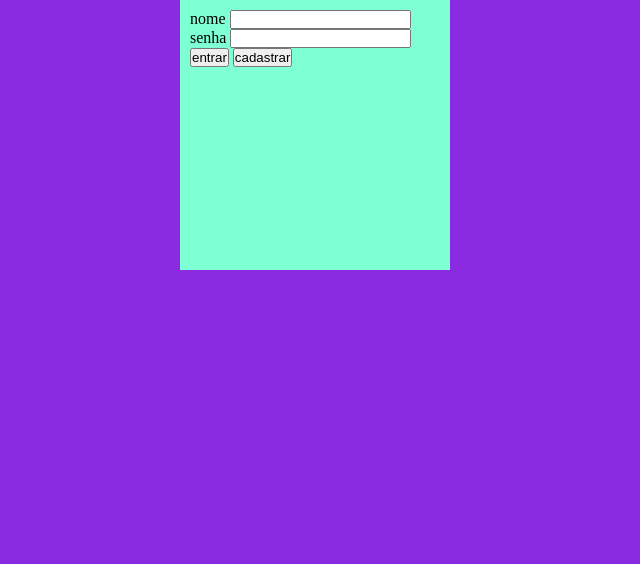
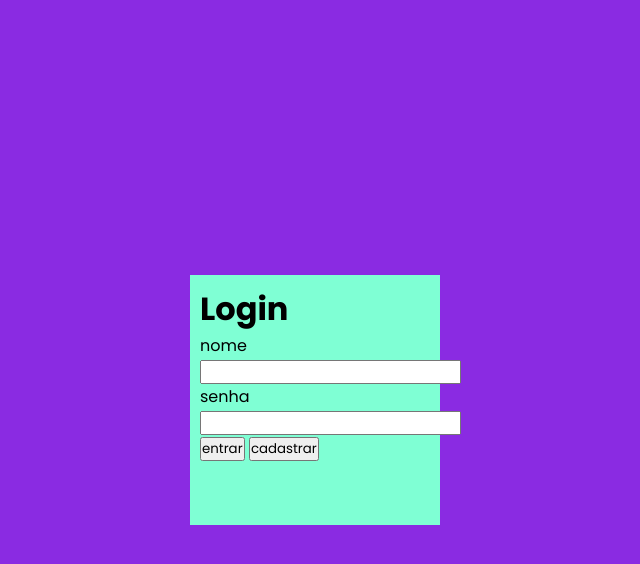
Before and after one commit to BuxaCanhao/site, a plain HTML site: page index.html in a window 1280 px wide. Shown: the whole page, without its empty margins (325-965 px from the left). Drawn offline with Linux system fonts and the light colour scheme.

Commit message:
alt-1042-091025

```diff
--- a/index.html
+++ b/index.html
@@ -7,14 +7,15 @@
 </head>
 <body>
   <main>
+    <h1>Login</h1>
     <form action="login">
       <label for="name">nome</label>
       <input type="text" name="email" id="email">
       <label for="senha">senha</label>
       <input type="text" name="senha" id="senha">
+      <button type="button" id="entrar">entrar</button>
+      <button type="button" id="cadastrar">cadastrar</button>
     </form>
-    <button type="button" id="entrar">entrar</button>
-    <button type="button" id="cadastrar">cadastrar</button>
   </main>
 </body>
 </html>
--- a/style.css
+++ b/style.css
@@ -1,15 +1,21 @@
 @charset "UTF-8";
+@import url('https://fonts.googleapis.com/css2?family=Anton&family=Poppins:ital,wght@0,100;0,200;0,300;0,400;0,500;0,600;0,700;0,800;0,900;1,100;1,200;1,300;1,400;1,500;1,600;1,700;1,800;1,900&family=Ubuntu:ital,wght@0,300;0,400;0,500;0,700;1,300;1,400;1,500;1,700&display=swap');
 
 *{
     margin: 0px;
     padding: 0px;
+    box-sizing: border-box;
+    font-family: "Poppins", sans-serif;
 }
 
 body{
     background-color: blueviolet;
+
     display: flex;
-    flex-direction: column;
+    flex-direction: row;
+    justify-content: center;
     align-items: center;
+    min-height: 100dvh;
 }
 
 main{
@@ -17,5 +23,4 @@ main{
     height: 250px;
     width: 250px;
     padding: 10px;
-    justify-content: center;
 }
```
